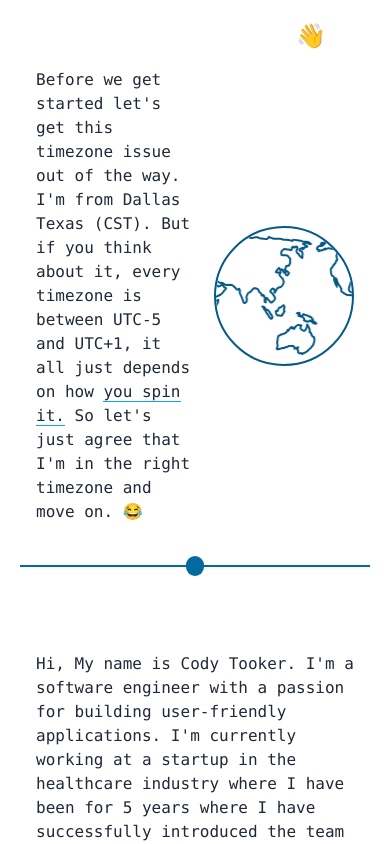
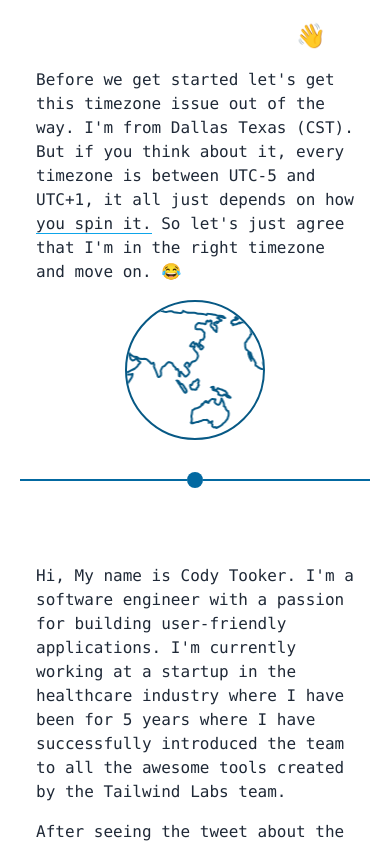
Before and after one commit to codytooker/TailwindApp, a React (Vite) app: page / in a window 390 px wide. Shown: the top 844 px of the page. Built offline with nearby package versions, Linux system fonts and the light colour scheme.

Commit message:
finalize

```diff
--- a/src/components/Separator.tsx
+++ b/src/components/Separator.tsx
@@ -2,7 +2,7 @@ export function Separator() {
     return (
         <div className="flex items-center justify-center my-8">
             <div className="w-1/2 h-0.5 bg-sky-700"></div>
-            <div className="size-5 bg-sky-700 rounded-full"></div>
+            <div className="size-4 bg-sky-700 rounded-full"></div>
             <div className="w-1/2 h-0.5 bg-sky-700"></div>
         </div>
     );
--- a/src/sections/Intro.tsx
+++ b/src/sections/Intro.tsx
@@ -10,8 +10,8 @@ export function Intro() {
             <h1 className="text-2xl font-bold text-white">
                 Hey Tailwind Team 👋
             </h1>
-            <div className="flex items-center justify-between gap-4">
-                <p className="w-3/4">
+            <div className="md:flex items-center justify-between gap-4">
+                <p className="md:w-3/4">
                     Before we get started let's get this timezone issue out of
                     the way. I'm from Dallas Texas (CST). But if you think about
                     it, every timezone is between UTC-5 and UTC+1, it all just
@@ -26,7 +26,7 @@ export function Intro() {
                     So let's just agree that I'm in the right timezone and move
                     on. 😂
                 </p>
-                <div className="flex-shrink-0">
+                <div className="md:flex-shrink-0 flex justify-center mt-4 md:mt-0">
                     <Globe isReversed={isHovering} />
                 </div>
             </div>
--- a/src/sections/Outro.tsx
+++ b/src/sections/Outro.tsx
@@ -4,20 +4,7 @@ import { Section } from "../components/Section";
 export function Outro() {
     return (
         <Section>
-            <div className="flex gap-4 items-center">
-                <div className="flex-shrink-0 flex flex-col gap-2 text-center">
-                    <img
-                        src="/headshot.png"
-                        alt="Cody Tooker"
-                        className="rounded-full size-48"
-                    />
-                    <div className="flex flex-col text-xs gap-2">
-                        <Link href="https://www.linkedin.com/in/cody-tooker/">
-                            LinkedIn
-                        </Link>
-                        <Link href="https://github.com/codytooker">Github</Link>
-                    </div>
-                </div>
+            <div className="flex flex-col md:flex-row-reverse gap-8 items-center">
                 <div className="space-y-4">
                     <h2 className="text-xl font-bold text-white">
                         Goodbye For Now 👋
@@ -48,6 +35,19 @@ export function Outro() {
                         </li>
                     </ul>
                 </div>
+                <div className="flex-shrink-0 flex gap-6 items-center justify-center md:gap-2 md:text-center md:flex-col">
+                    <img
+                        src="/headshot.png"
+                        alt="Cody Tooker"
+                        className="rounded-full size-32 md:size-48"
+                    />
+                    <div className="flex flex-col text-xs gap-2">
+                        <Link href="https://www.linkedin.com/in/cody-tooker/">
+                            LinkedIn
+                        </Link>
+                        <Link href="https://github.com/codytooker">Github</Link>
+                    </div>
+                </div>
             </div>
         </Section>
     );
```
